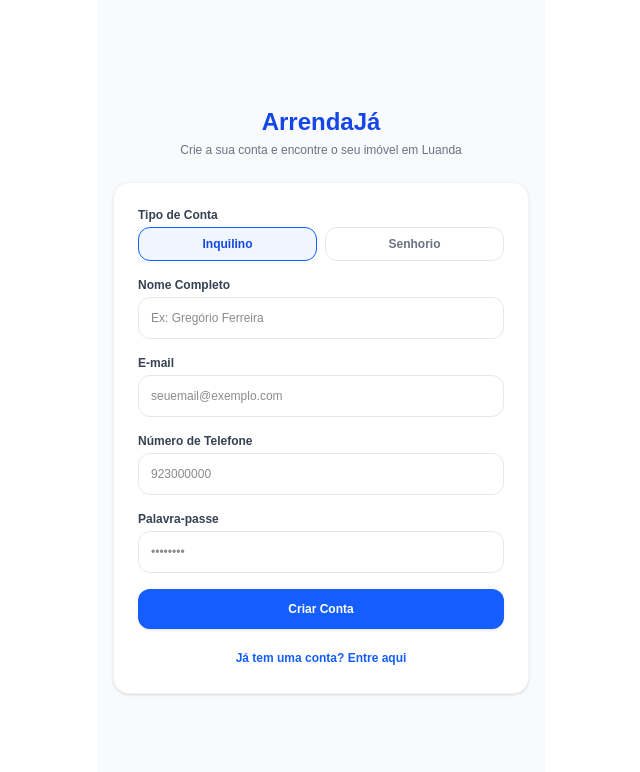
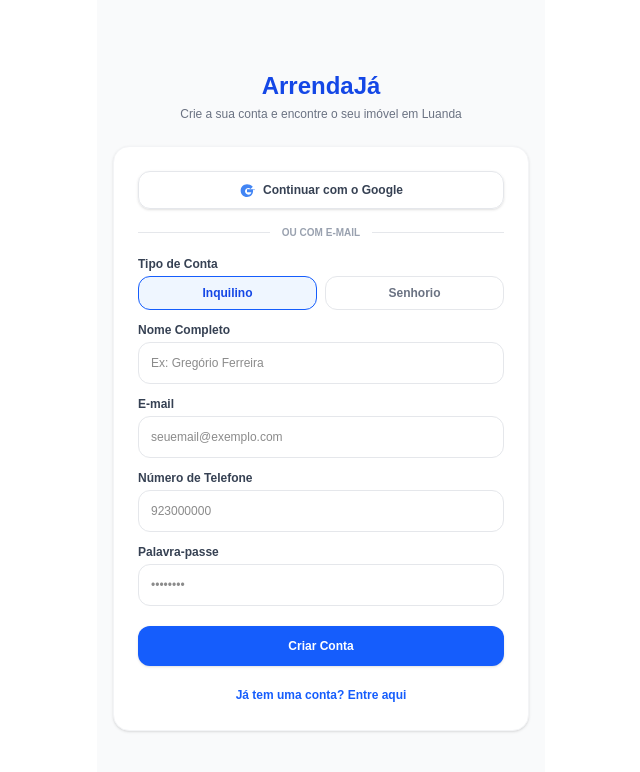
Before and after one commit to gregorioagostinho1985testes-source/arrendaja, a Next.js app in the folder frontend/: page /registo in a window 1280 px wide. Shown: the top 772 px of the page, without its empty margins (319-959 px from the left). Built offline with nearby package versions, Linux system fonts and the light colour scheme; no server answers.

Commit message:
eat(auth): adicionar suporte a login social por Google na página de autenticação

```diff
--- a/frontend/src/app/login/page.tsx
+++ b/frontend/src/app/login/page.tsx
@@ -35,6 +35,10 @@
     }
   }
 
+  function handleSocialLogin(provider: 'google' | 'apple') {
+    window.location.href = `${process.env.NEXT_PUBLIC_API_URL || 'http://localhost:3333'}/auth/${provider}`
+  }
+
   return (
     <div className="min-h-screen bg-gray-50 flex flex-col justify-center px-4 py-8 max-w-md mx-auto">
       <div className="text-center mb-6">
@@ -42,14 +46,34 @@
         <p className="text-xs text-gray-500 mt-1">Aceda à sua conta</p>
       </div>
 
-      <div className="bg-white p-6 rounded-2xl border border-gray-100 shadow-sm">
+      <div className="bg-white p-6 rounded-2xl border border-gray-100 shadow-sm space-y-4">
         {error && (
-          <div className="mb-4 p-3 bg-red-50 border border-red-200 text-red-700 text-xs rounded-xl">
+          <div className="p-3 bg-red-50 border border-red-200 text-red-700 text-xs rounded-xl">
             {error}
           </div>
         )}
 
-        <form onSubmit={handleSubmit} className="space-y-4">
+        {/* Botões de Redes Sociais */}
+        <div className="space-y-2">
+          <button
+            type="button"
+            onClick={() => handleSocialLogin('google')}
+            className="w-full flex items-center justify-center gap-2 py-2.5 px-4 border border-gray-200 rounded-xl text-xs font-semibold text-gray-700 hover:bg-gray-50 transition shadow-sm"
+          >
+            <svg className="w-4 h-4" viewBox="0 0 24 24">
+              <path fill="#4285F4" d="M23.745 12.27c-.07-.8-.63-1.5-1.445-1.5H12v4.5h6.53c-.3 1.5-1.54 3.75-4.53 3.75-2.73 0-4.97-2.24-4.97-4.97s2.24-4.97 4.97-4.97c1.3 0 2.47.48 3.37 1.28l3.37-3.37C17.71 4.54 15.06 3.5 12 3.5 6.75 3.5 2.5 7.75 2.5 13s4.25 9.5 9.5 9.5c5.5 0 9.13-3.87 9.13-9.33 0-.6-.07-1.2-.16-1.9z"/>
+            </svg>
+            Entrar com o Google
+          </button>
+        </div>
+
+        <div className="flex items-center my-4">
+          <div className="flex-grow border-t border-gray-200"></div>
+          <span className="px-3 text-[10px] uppercase text-gray-400 font-semibold">Ou com e-mail</span>
+          <div className="flex-grow border-t border-gray-200"></div>
+        </div>
+
+        <form onSubmit={handleSubmit} className="space-y-3">
           <div>
             <label className="block text-xs font-semibold text-gray-700 mb-1">E-mail ou Telefone</label>
             <input
@@ -77,7 +101,7 @@
           <button
             type="submit"
             disabled={loading}
-            className="w-full bg-blue-600 hover:bg-blue-700 text-white font-bold text-xs p-3 rounded-xl transition shadow-sm"
+            className="w-full bg-blue-600 hover:bg-blue-700 text-white font-bold text-xs p-3 rounded-xl transition shadow-sm mt-2"
           >
             {loading ? 'A entrar...' : 'Entrar'}
           </button>
--- a/frontend/src/app/registo/page.tsx
+++ b/frontend/src/app/registo/page.tsx
@@ -41,6 +41,11 @@
     }
   }
 
+  // Função para lidar com login social (ex: redirecionar para rota do backend OAuth)
+  function handleSocialLogin(provider: 'google' | 'apple') {
+    window.location.href = `${process.env.NEXT_PUBLIC_API_URL || 'http://localhost:3333'}/auth/${provider}`
+  }
+
   return (
     <div className="min-h-screen bg-gray-50 flex flex-col justify-center px-4 py-8 max-w-md mx-auto">
       <div className="text-center mb-6">
@@ -48,14 +53,34 @@
         <p className="text-xs text-gray-500 mt-1">Crie a sua conta e encontre o seu imóvel em Luanda</p>
       </div>
 
-      <div className="bg-white p-6 rounded-2xl border border-gray-100 shadow-sm">
+      <div className="bg-white p-6 rounded-2xl border border-gray-100 shadow-sm space-y-4">
         {error && (
-          <div className="mb-4 p-3 bg-red-50 border border-red-200 text-red-700 text-xs rounded-xl">
+          <div className="p-3 bg-red-50 border border-red-200 text-red-700 text-xs rounded-xl">
             {error}
           </div>
         )}
 
-        <form onSubmit={handleSubmit} className="space-y-4">
+        {/* Botões de Redes Sociais */}
+        <div className="space-y-2">
+          <button
+            type="button"
+            onClick={() => handleSocialLogin('google')}
+            className="w-full flex items-center justify-center gap-2 py-2.5 px-4 border border-gray-200 rounded-xl text-xs font-semibold text-gray-700 hover:bg-gray-50 transition shadow-sm"
+          >
+            <svg className="w-4 h-4" viewBox="0 0 24 24">
+              <path fill="#4285F4" d="M23.745 12.27c-.07-.8-.63-1.5-1.445-1.5H12v4.5h6.53c-.3 1.5-1.54 3.75-4.53 3.75-2.73 0-4.97-2.24-4.97-4.97s2.24-4.97 4.97-4.97c1.3 0 2.47.48 3.37 1.28l3.37-3.37C17.71 4.54 15.06 3.5 12 3.5 6.75 3.5 2.5 7.75 2.5 13s4.25 9.5 9.5 9.5c5.5 0 9.13-3.87 9.13-9.33 0-.6-.07-1.2-.16-1.9z"/>
+            </svg>
+            Continuar com o Google
+          </button>
+        </div>
+
+        <div className="flex items-center my-4">
+          <div className="flex-grow border-t border-gray-200"></div>
+          <span className="px-3 text-[10px] uppercase text-gray-400 font-semibold">Ou com e-mail</span>
+          <div className="flex-grow border-t border-gray-200"></div>
+        </div>
+
+        <form onSubmit={handleSubmit} className="space-y-3">
           <div>
             <label className="block text-xs font-semibold text-gray-700 mb-1">Tipo de Conta</label>
             <div className="grid grid-cols-2 gap-2">
@@ -127,7 +152,7 @@
           <button
             type="submit"
             disabled={loading}
-            className="w-full bg-blue-600 hover:bg-blue-700 text-white font-bold text-xs p-3 rounded-xl transition shadow-sm"
+            className="w-full bg-blue-600 hover:bg-blue-700 text-white font-bold text-xs p-3 rounded-xl transition shadow-sm mt-2"
           >
             {loading ? 'A criar conta...' : 'Criar Conta'}
           </button>
```
